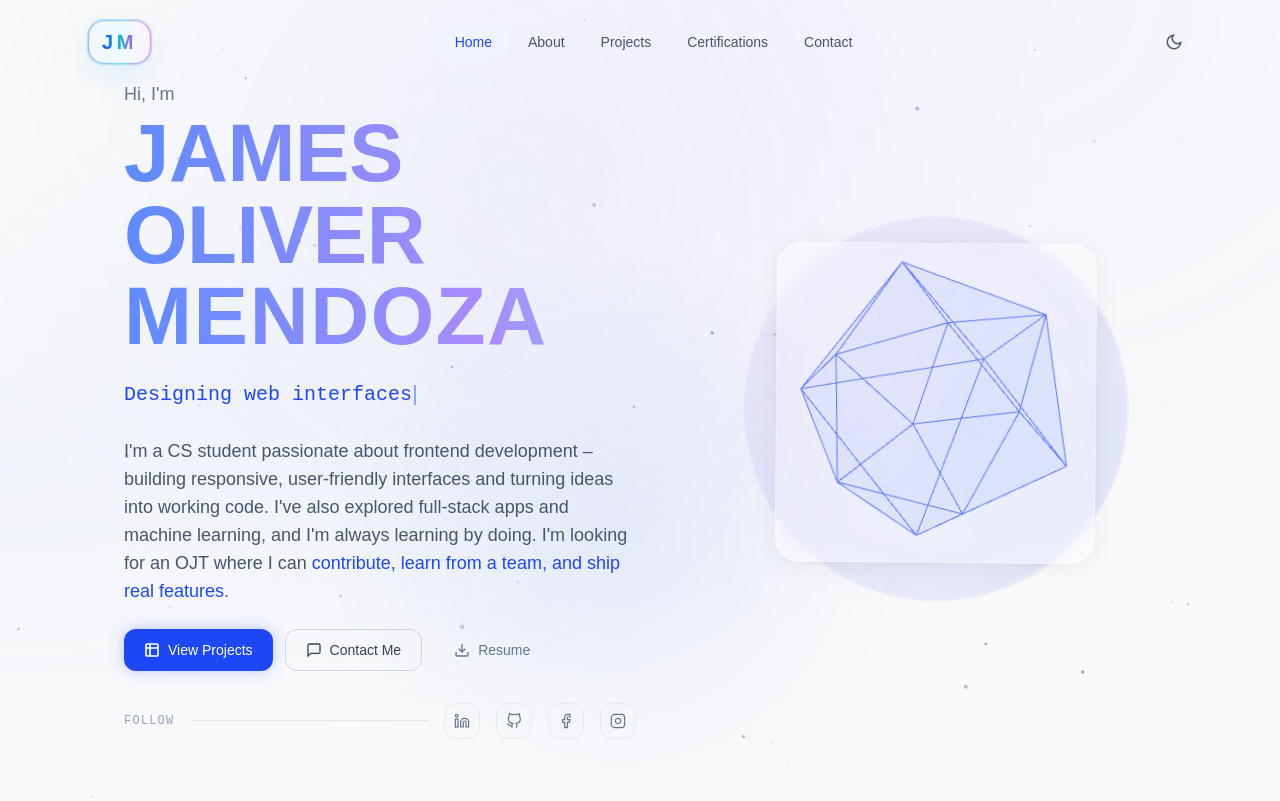
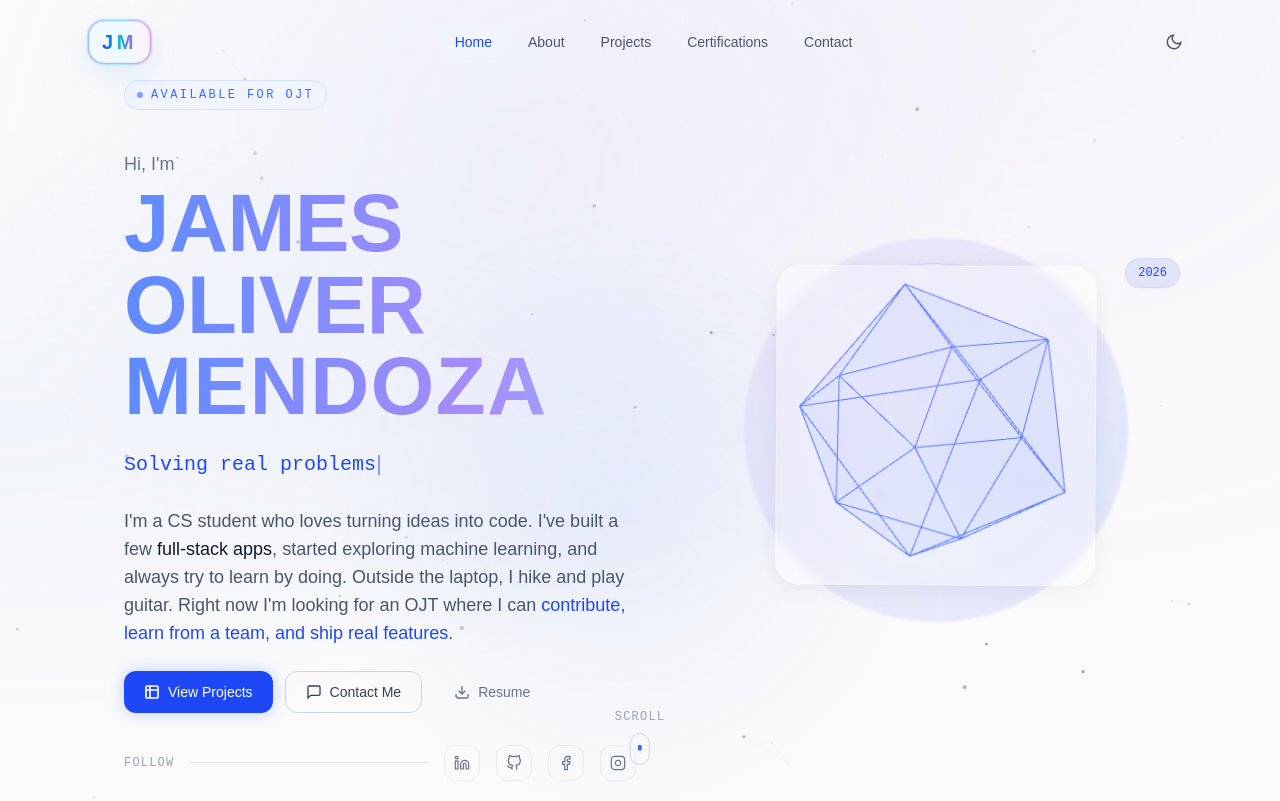
Before and after one commit to koizumiiiiii/website-portfolio, a Next.js app in the folder portfolio/: page / in a window 1280 px wide. Shown: the top 801 px of the page. Built offline with nearby package versions, Linux system fonts and the light colour scheme.

Commit message:
fix: escape apostrophes in Hero.tsx

```diff
--- a/portfolio/components/Hero.tsx
+++ b/portfolio/components/Hero.tsx
@@ -7,10 +7,9 @@ import dynamic from "next/dynamic";
 const ThreeHero = dynamic(() => import("./ThreeHero"), { ssr: false });
 
 const PHRASES = [
-  "Building web applications",
-  "Designing web interfaces",
+  "Building robust web apps",
   "Solving real problems",
-  "CS Student @ University of Mindanao",
+  "CS Student @ UM",
   "Open for OJT",
 ];
 
@@ -97,7 +96,12 @@ export default function Hero() {
             className="space-y-6 lg:self-center lg:translate-x-3 lg:max-w-[36rem] xl:max-w-[40rem]"
           >
             {/* Label */}
-
+            <motion.div variants={itemVariants}>
+              <span className="section-label">
+                <span className="w-1.5 h-1.5 rounded-full bg-brand-500 dark:bg-brand-400 animate-pulse" />
+                Available for OJT
+              </span>
+            </motion.div>
 
             {/* Greeting + Name */}
             <motion.div variants={itemVariants} className="space-y-1">
@@ -117,12 +121,15 @@ export default function Hero() {
               <Typewriter />
             </motion.div>
 
-            {/* Bio */}
+            {/* Bio — all apostrophes escaped */}
             <motion.p
               variants={itemVariants}
               className="text-slate-600 dark:text-slate-400 text-base sm:text-lg leading-relaxed max-w-lg"
             >
-              I'm a CS student passionate about frontend development – building responsive, user‑friendly interfaces and turning ideas into working code. I've also explored full‑stack apps and machine learning, and I'm always learning by doing. I'm looking for an OJT where I can{" "}
+              I&apos;m a CS student who loves turning ideas into code. I&apos;ve built a few{" "}
+              <span className="text-slate-900 dark:text-slate-200 font-medium">full&#8209;stack apps</span>,{" "}
+              started exploring machine learning, and always try to learn by doing. Outside
+              the laptop, I hike and play guitar. Right now I&apos;m looking for an OJT where I can{" "}
               <span className="text-brand-600 dark:text-brand-400 font-medium">contribute, learn from a team, and ship real features</span>.
             </motion.p>
 
@@ -152,7 +159,7 @@ export default function Hero() {
                 className="inline-flex items-center gap-2 px-5 py-2.5 rounded-xl text-slate-500 dark:text-slate-400 hover:text-slate-700 dark:hover:text-slate-200 font-medium text-sm transition-all duration-200 hover:-translate-y-0.5"
               >
                 <svg className="w-4 h-4" fill="none" stroke="currentColor" strokeWidth={2} viewBox="0 0 24 24">
-                  <path d="M21 15v4a2 2 0 0 1-2 2H5a2 2 0 0 1-2-2v-4" />
+                  <path d="M21 15v4a2 2 0 0 1-2 2H5a2 2 0 0 0-2-2v-4" />
                   <polyline points="7 10 12 15 17 10" />
                   <line x1="12" y1="15" x2="12" y2="3" />
                 </svg>
@@ -256,32 +263,32 @@ export default function Hero() {
               </div>
             </div>
 
-            {/* OJT badge */}
+            {/* Year decoration */}
             <motion.div
-              initial={{ opacity: 0, x: 20, y: -10 }}
-              animate={{ opacity: 1, x: 0, y: 0 }}
-              transition={{ delay: 1, duration: 0.5 }}
-              aria-live="polite"
+              initial={{ opacity: 0, x: -20 }}
+              animate={{ opacity: 1, x: 0 }}
+              transition={{ delay: 1.1, duration: 0.5 }}
+              className="absolute -top-2 right-2 sm:-top-3 sm:right-3 px-3 py-1.5 rounded-full bg-brand-600/10 dark:bg-brand-400/10 border border-brand-200/50 dark:border-brand-800/50 text-xs font-mono font-medium text-brand-600 dark:text-brand-400 shadow-sm"
             >
-
+              2026
             </motion.div>
           </motion.div>
 
         </div>
 
-        {/* Scroll indicator - positioned correctly */}
+        {/* Scroll indicator */}
         <motion.div
           initial={{ opacity: 0 }}
           animate={{ opacity: 1 }}
           transition={{ delay: 1.5, duration: 0.6 }}
-          className="mt-16 flex flex-col items-center gap-3"
+          className="absolute bottom-3 left-1/2 -translate-x-1/2 flex flex-col items-center gap-2 z-10 pointer-events-none md:bottom-4"
         >
           <span className="text-xs text-slate-400 dark:text-slate-600 tracking-widest uppercase font-mono">Scroll</span>
-          <div className="w-6 h-9 rounded-full border-2 border-slate-300 dark:border-slate-700 flex justify-center pt-2">
+          <div className="w-5 h-8 rounded-full border border-slate-300 dark:border-slate-700 flex justify-center pt-1.5">
             <motion.div
-              animate={{ y: [0, 8, 0] }}
+              animate={{ y: [0, 10, 0] }}
               transition={{ duration: 1.4, repeat: Infinity, ease: "easeInOut" }}
-              className="w-1.5 h-1.5 rounded-full bg-brand-500 dark:bg-brand-400"
+              className="w-1 h-1.5 rounded-full bg-brand-500"
             />
           </div>
         </motion.div>
```
